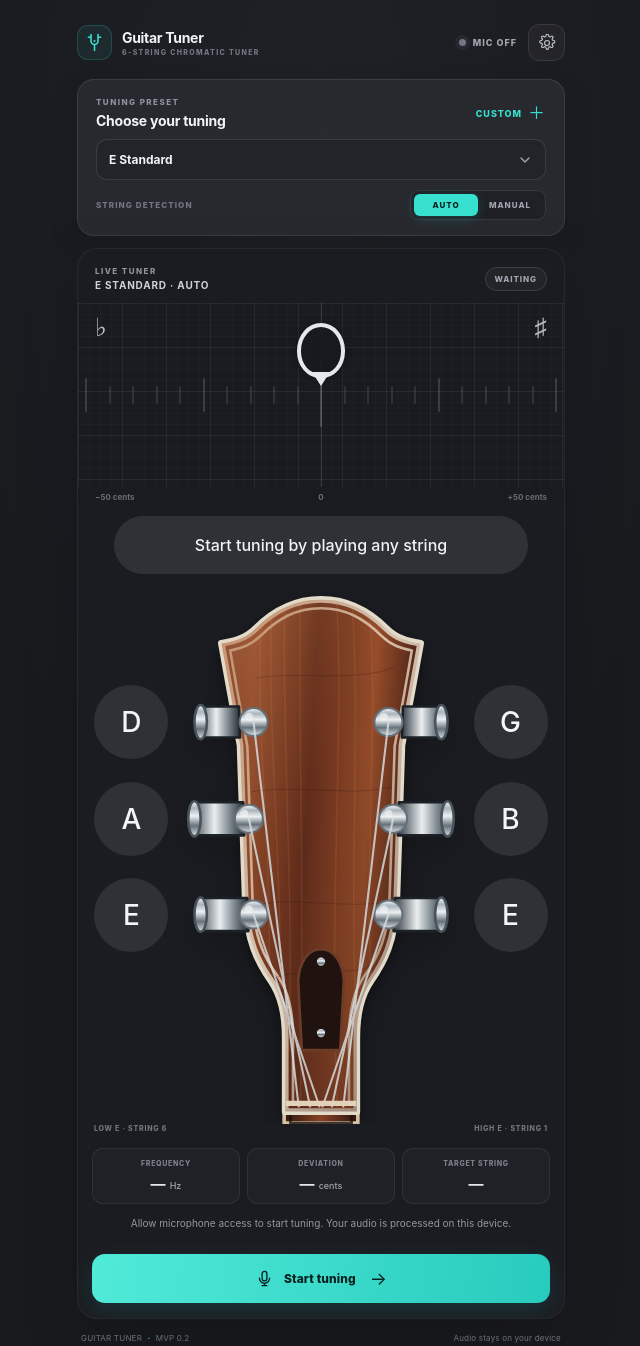
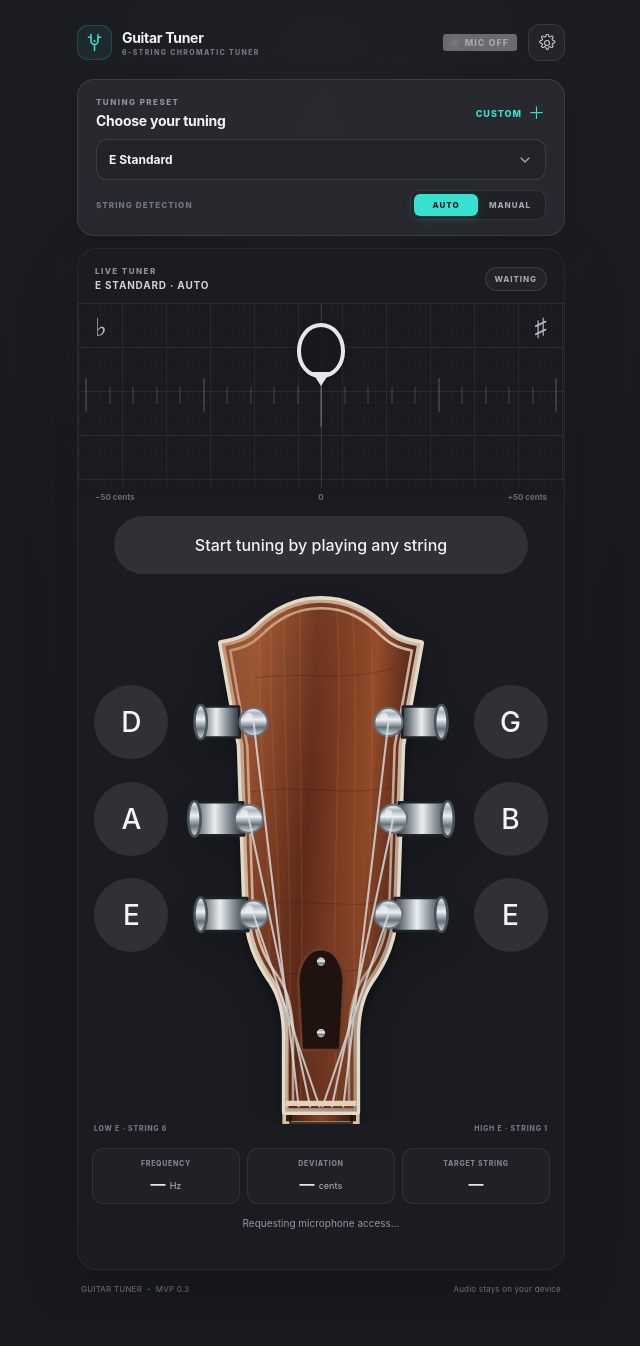
Before and after one commit to trungvibecode113/guitartunerapp, a plain HTML site: page index.html in a window 1280 px wide. Shown: the whole page, without its empty margins (319-959 px from the left). After the commit the page ends 1320 px from the top, so only its background shows below. Drawn offline with Linux system fonts and the light colour scheme.

Commit message:
Automatically start tuner on app launch

```diff
--- a/index.html
+++ b/index.html
@@ -24,7 +24,7 @@
         <span><strong>Guitar Tuner</strong><small>6-STRING CHROMATIC TUNER</small></span>
       </a>
       <div class="topbar-right">
-        <span id="mic-indicator" class="mic-indicator"><i></i> MIC OFF</span>
+        <button id="mic-indicator" class="mic-indicator mic-toggle" type="button" aria-label="Microphone off. Tap to enable." aria-pressed="false" title="Microphone off · tap to enable"><i></i> MIC OFF</button>
         <button id="settings-button" class="icon-button" type="button" aria-label="Open settings" title="Settings">
           <svg viewBox="0 0 24 24" aria-hidden="true"><path d="M12 8.7a3.3 3.3 0 1 0 0 6.6 3.3 3.3 0 0 0 0-6.6Z"/><path d="m19.4 15 .1.1a1.7 1.7 0 0 1-2.4 2.4l-.1-.1a1.7 1.7 0 0 0-2.9 1.2v.2a1.7 1.7 0 0 1-3.4 0v-.2a1.7 1.7 0 0 0-2.9-1.2l-.1.1a1.7 1.7 0 1 1-2.4-2.4l.1-.1a1.7 1.7 0 0 0-1.2-2.9H4a1.7 1.7 0 0 1 0-3.4h.2a1.7 1.7 0 0 0 1.2-2.9l-.1-.1a1.7 1.7 0 1 1 2.4-2.4l.1.1a1.7 1.7 0 0 0 2.9-1.2V2a1.7 1.7 0 0 1 3.4 0v.2a1.7 1.7 0 0 0 2.9 1.2l.1-.1a1.7 1.7 0 1 1 2.4 2.4l-.1.1a1.7 1.7 0 0 0 1.2 2.9h.2a1.7 1.7 0 0 1 0 3.4h-.2a1.7 1.7 0 0 0-1.2 2.9Z"/></svg>
         </button>
@@ -93,16 +93,11 @@
           <div class="readout"><span>TARGET STRING</span><strong id="string-value">—</strong></div>
         </div>
 
-        <div id="permission-message" class="permission-message" role="status">Microphone is off. Start tuning and play one string at a time.</div>
-        <button id="mic-button" class="mic-button" type="button">
-          <svg viewBox="0 0 24 24" aria-hidden="true"><rect x="9" y="3" width="6" height="12" rx="3"/><path d="M5.5 11.5a6.5 6.5 0 0 0 13 0M12 18v3m-3 0h6"/></svg>
-          <span id="mic-button-label">Start tuning</span>
-          <span class="button-arrow">→</span>
-        </button>
+        <div id="permission-message" class="permission-message" role="status">Requesting microphone access…</div>
       </section>
 
       <footer class="app-footer">
-        <span>GUITAR TUNER <b>·</b> MVP 0.2</span>
+        <span>GUITAR TUNER <b>·</b> MVP 0.3</span>
         <span>Audio stays on your device</span>
       </footer>
     </main>
```
